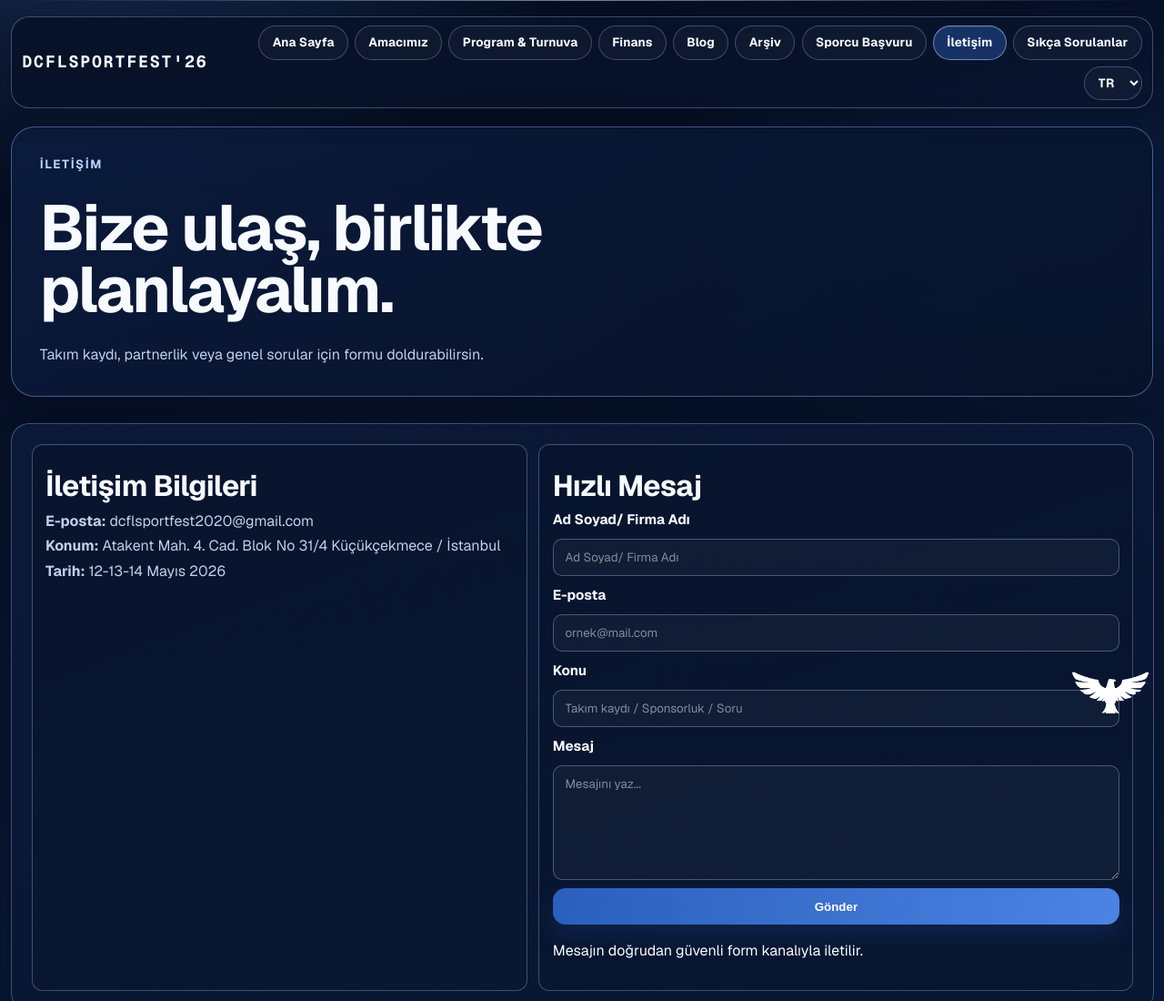
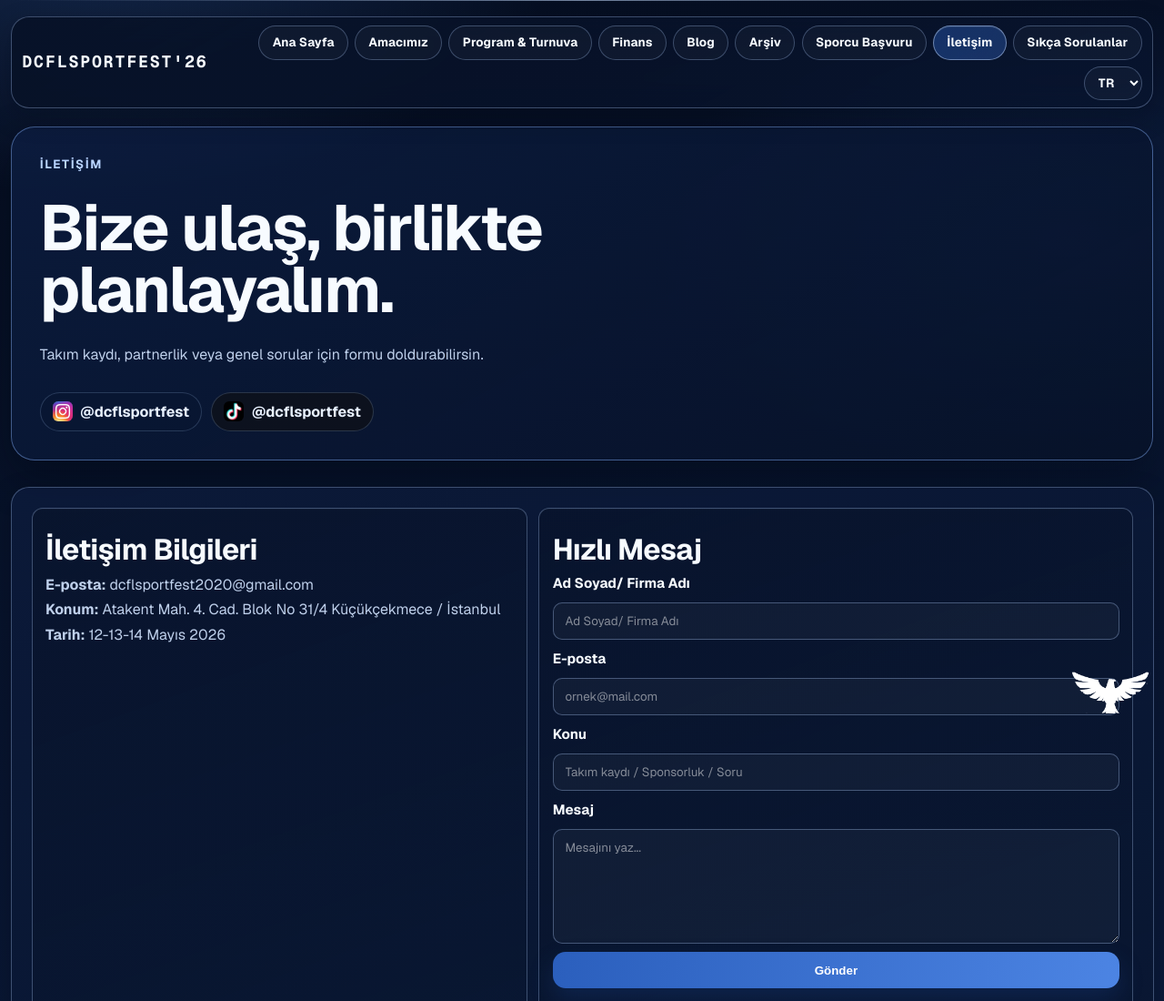
Before and after one commit to dcflsportfest/dcflsportfest.github.io, a website: page iletisim.html in a window 1280 px wide. Shown: the top 1100 px of the page at 91% size. Drawn offline with nearby package versions, Linux system fonts and the light colour scheme; a script that the page names is missing.

Commit message:
Update site favicon and contact hero socials

```diff
--- a/iletisim.html
+++ b/iletisim.html
@@ -8,7 +8,8 @@
     <meta name="robots" content="index, follow">
     <meta name="theme-color" content="#0a1731">
     <link rel="canonical" href="https://dcflsportfest.com/iletisim.html">
-    <link rel="icon" type="image/png" href="assets/opening-bird-only.png">
+    <link rel="icon" type="image/png" href="assets/favicon-sportfest.png">
+    <link rel="apple-touch-icon" href="assets/favicon-sportfest.png">
     <meta property="og:locale" content="tr_TR">
     <meta property="og:type" content="website">
     <meta property="og:site_name" content="DCFL Sportfest 2026">
@@ -51,6 +52,16 @@
             <p class="eyebrow">&#304;LET&#304;&#350;&#304;M</p>
             <h1>Bize ula&#351;, birlikte planlayal&#305;m.</h1>
             <p class="hero-text">Tak&#305;m kayd&#305;, partnerlik veya genel sorular i&#231;in formu doldurabilirsin.</p>
+            <div class="contact-social">
+                <a class="footer-social-link" href="https://www.instagram.com/dcflsportfest?igsh=MWszOWFhcm92NnVwYQ==" target="_blank" rel="noopener noreferrer" aria-label="DCFL Sportfest Instagram">
+                    <img src="assets/instagram-logo.jfif" alt="Instagram" class="footer-social-icon">
+                    <span>@dcflsportfest</span>
+                </a>
+                <a class="footer-social-link footer-social-link--tiktok" href="https://www.tiktok.com/@dcflsportfest?_r=1&_t=ZS-95L5JIFX8Oy" target="_blank" rel="noopener noreferrer" aria-label="DCFL Sportfest TikTok">
+                    <img src="assets/tiktok-icon.png" alt="TikTok" class="footer-social-icon">
+                    <span>@dcflsportfest</span>
+                </a>
+            </div>
         </div>
     </header>
 
--- a/style.css
+++ b/style.css
@@ -1809,6 +1809,13 @@ main {
     margin-top: 0.75rem;
     display: flex;
     justify-content: center;
+    flex-wrap: wrap;
+    gap: 0.65rem;
+}
+
+.contact-social {
+    margin-top: 1rem;
+    display: flex;
     flex-wrap: wrap;
     gap: 0.65rem;
 }
```
Also changed, not shown: arsiv.html (+2 -1 lines), blog.html (+2 -1 lines), finans.html (+2 -1 lines), hizmetler.html (+2 -1 lines), index.html (+2 -1 lines), kurumsal.html (+2 -1 lines), program.html (+2 -1 lines), sporcu-basvuru.html (+2 -1 lines), yonetim-7h3k9m.html (+3 -2 lines), admin.html (line endings or trailing spaces), assets/favicon-sportfest.png (added), contact.html (line endings or trailing spaces), turnuva.html (line endings or trailing spaces).
